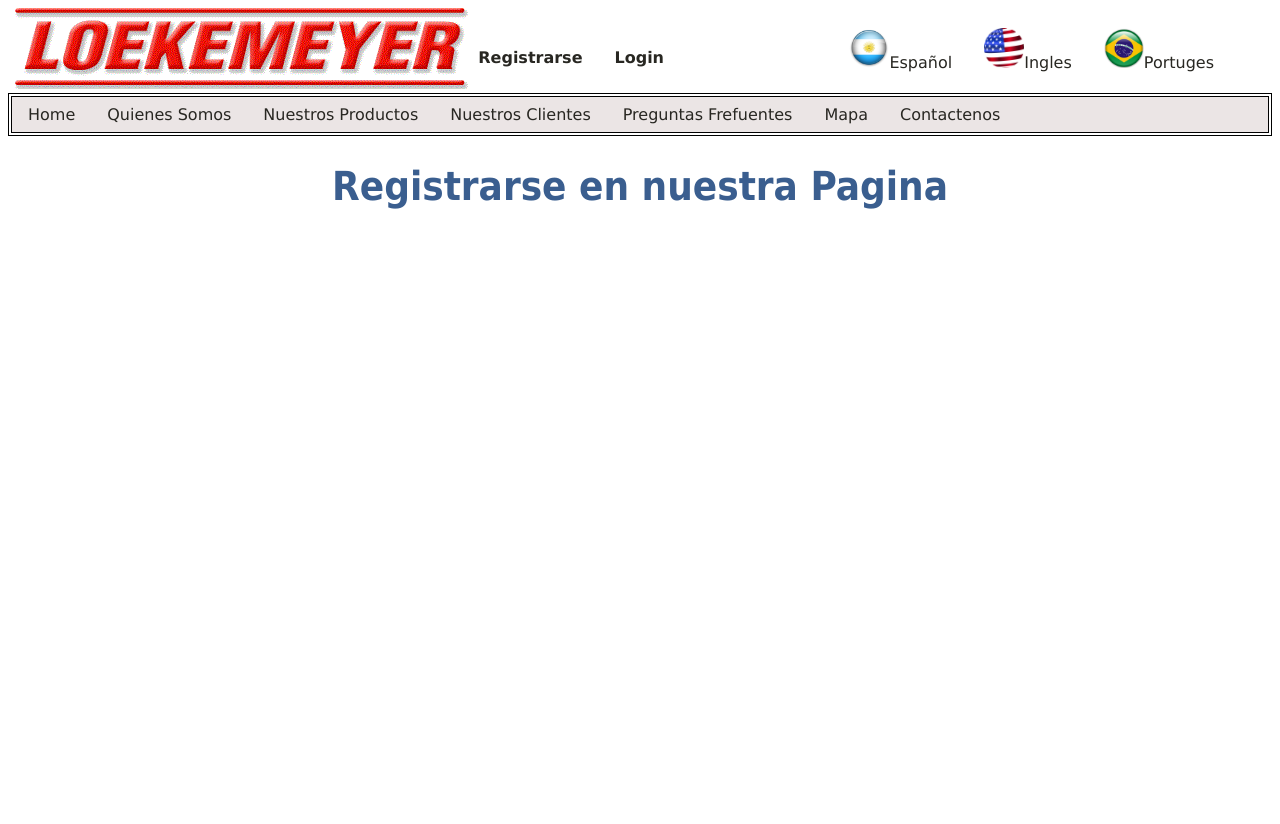
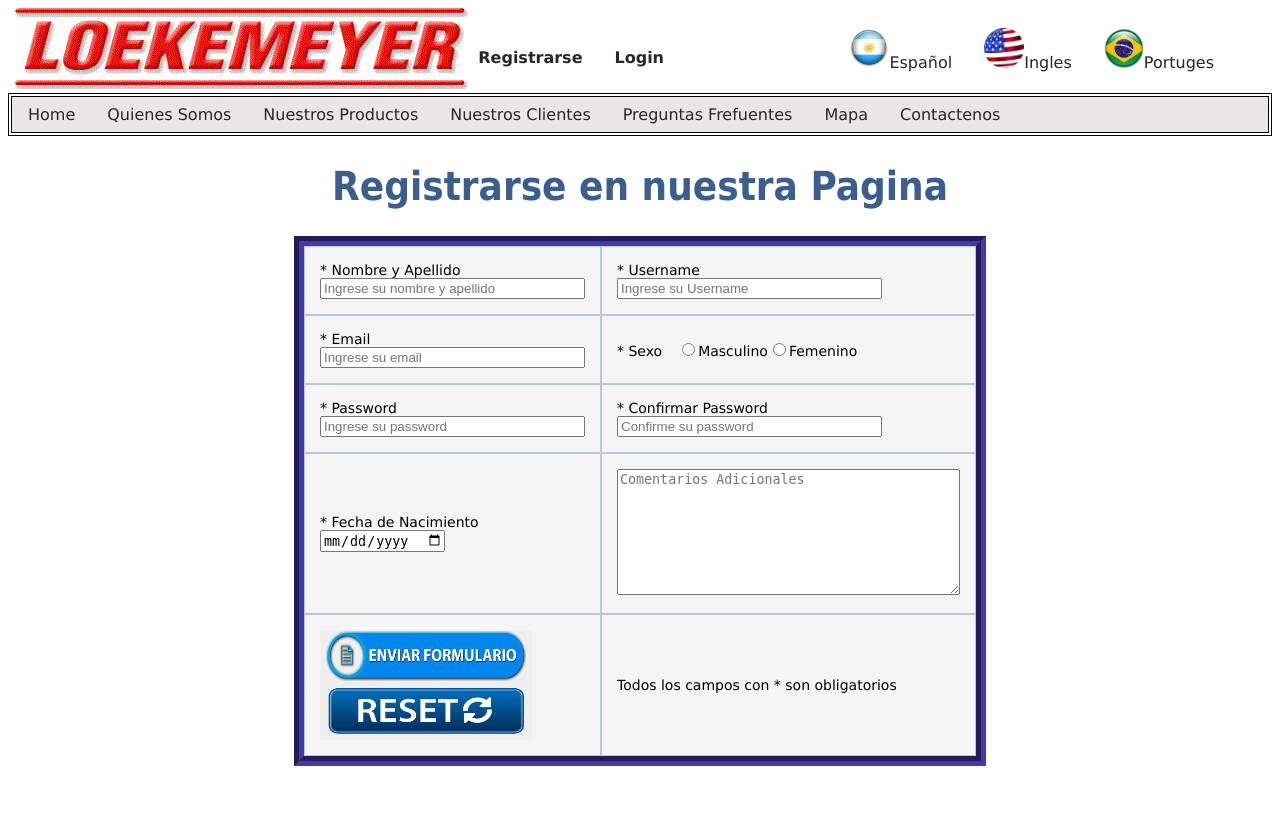
Before and after one commit to nicoduca/TrabajoGrupalDH, a PHP site: page /registrarse.html in a window 1280 px wide. Before the commit the page ends 209 px from the top, so only its background shows below. Run offline with PHP 8.4, Linux system fonts and the light colour scheme.

Commit message:
Armado Pagina de Registracion
Se armo la pagina de registracion tanto en html como en CSS.

```diff
--- a/css/styles.css
+++ b/css/styles.css
@@ -206,3 +206,36 @@ footer p {
   padding: 5px;
 }
 /* FIN Footer */
+
+
+/* COMIENZO Tabla Formulario Registro */
+.tablaRegistro {
+  width: 50%;
+  margin: auto;
+  /* CSS Reference de Codrops */
+	border: 20px dashed red;
+	border: 10px dotted #4538ad;
+	border: 10px groove #4538ad;
+  background-color: #F5F5F5;
+  font-weight: 500;
+  font-family: Verdana;
+  font-size: 14px;
+}
+.tablaRegistro td{
+  padding: 15px;
+  border: 1px solid #b4c8df;
+}
+.tablaRegistro label{
+  margin-right: 15px;
+}
+input:focus {
+  background-color: #45688b;
+  color: white;
+}
+.botonesFormulario button{
+  border: 0;
+}
+textarea{
+  resize: vertical;
+}
+/* FIN Tabla Formulario Registro */
--- a/registrarse.html
+++ b/registrarse.html
@@ -45,6 +45,33 @@
 
             <h1>Registrarse en nuestra Pagina</h1>
 
+            <table cellpadding="0" cellspacing="0" class="tablaRegistro">
+              <form class="formularioRegistro" action="form.php" method="post">
+                <tr>
+                  <td><label for="nombreApellido">* Nombre y Apellido</label><input type="text" name="nombreApellido" id="nombreApellido" size="30" maxlength="25" value="" placeholder="Ingrese su nombre y apellido" required></td>
+                  <td><label for="username">* Username</label><input type="text" name="username" value="" id="username" size="30" maxlength="15" placeholder="Ingrese su Username" required></td>
+                </tr>
+                <tr>
+                  <td><label for="email">* Email</label><input type="email" name="email" id="email" size="30" maxlength="25" value="" placeholder="Ingrese su email" required></td>
+                  <td><label for="sexo">* Sexo</label><input type="radio" name="sexo" id="sexo" value="masculino" required>Masculino<input type="radio" name="sexo" value="femenino" required>Femenino</td>
+                </tr>
+                <tr>
+                  <td><label for="password">* Password</label><input type="password" name="password" id="password" size="30" maxlength="15" value="" placeholder="Ingrese su password" required></td>
+                  <td><label for="confirmacionPassword">* Confirmar Password</label><input type="password" name="confirmacionPassword" id="confirmacionPassword" size="30" maxlength="15" value="" placeholder="Confirme su password" required></td>
+                </tr>
+                <tr>
+                  <td><label for="fechaNacimiento">* Fecha de Nacimiento</label><input type="date" name="fechaNacimiento" id="fechaNacimineto" size="30" maxlength="8" placeholder="dd/mm/aa"></td>
+                  <td><textarea name="comentariosAdicionales" rows="8" cols="40" placeholder="Comentarios Adicionales"></textarea></td>
+                </tr>
+                <tr>
+                  <td class="botonesFormulario"><button type="submit" name="botonEnviar"><img src="images/botonEnviar.png" width="200px" height="50px" alt="Enviar">
+                  </button><button type="reset" name="botonreset"><img src="images/botonReset.png" width="200px" height="50px" alt="Borrar"></button>
+                  </td>
+                  <td>Todos los campos con * son obligatorios</td>
+                </tr>
+              </form>
+          </table>
+
         </div>  <!-- Cierra Container Principal-->
 
 
```
Also changed, not shown: images/botonEnviar.png (added), images/botonReset.png (added).
